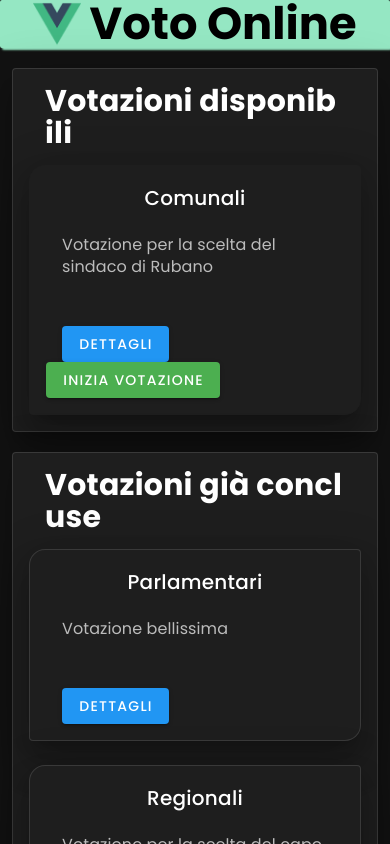
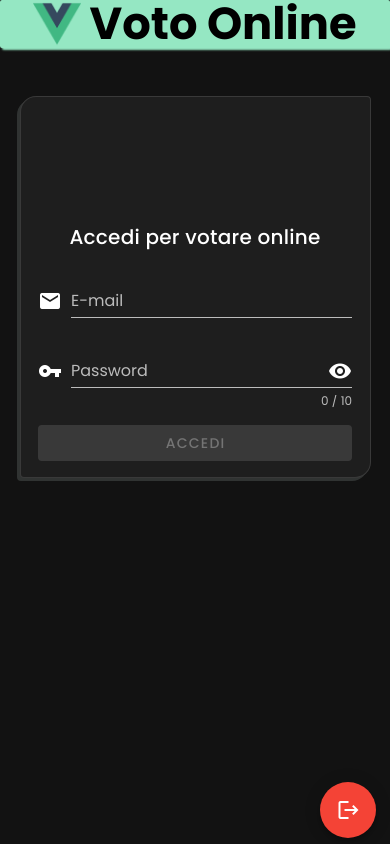
Before and after one commit to ragoale99/VotoOnline-Vue.js, a Vue app: page / in a window 390 px wide. Shown: the top 844 px of the page. Built offline with nearby package versions, Linux system fonts and the light colour scheme.

Commit message:
up store role

```diff
--- a/package.json
+++ b/package.json
@@ -12,6 +12,7 @@
     "core-js": "^3.6.5",
     "material-design-icons-iconfont": "^6.1.0",
     "moment": "^2.29.1",
+    "uuid": "^8.3.2",
     "vue": "^2.6.11",
     "vuetify": "^2.4.0",
     "vuex": "^3.6.2"
--- a/src/App.vue
+++ b/src/App.vue
@@ -2,11 +2,11 @@
 	<v-app>
 		<the-header></the-header>
 		<v-main>
-			<login-page v-if="role === ''" @changeRole="setRole"></login-page>
+			<login-page v-if="getRole === ''"></login-page>
 			<generic-user-content
-				v-if="role === 'genericUser'"
+				v-if="getRole === 'genericUser'"
 			></generic-user-content>
-			<admin-content v-if="role === 'admin'"></admin-content>
+			<admin-content v-if="getRole === 'admin'"></admin-content>
 		</v-main>
 	</v-app>
 </template>
@@ -24,15 +24,9 @@ export default {
 		GenericUserContent,
 		AdminContent,
 	},
-	data() {
-		return {
-			role: "genericUser",
-		};
-	},
-	methods: {
-		setRole(ruolo) {
-			this.role = ruolo;
-			console.log(this.role);
+	computed: {
+		getRole() {
+			return this.$store.getters.getRole;
 		},
 	},
 };
--- a/src/components/GenericUserContent.vue
+++ b/src/components/GenericUserContent.vue
@@ -56,7 +56,7 @@
 														</strong>
 													</li>
 													<li>
-														Data di inizio:
+														Data di fine:
 														<strong
 															>{{ dataFormat(selectedVotation.dateEnd) }}
 														</strong>
@@ -159,7 +159,7 @@
 													</strong>
 												</li>
 												<li>
-													Data di inizio:
+													Data di fine:
 													<strong
 														>{{ dataFormat(selectedVotation.dateEnd) }}
 													</strong>
@@ -207,7 +207,6 @@ export default {
 	},
 	data() {
 		return {
-			votations: this.$store.getters.votationsStored,
 			dialog: false,
 			selectedVotation: "",
 			votationsToDo: "",
@@ -223,31 +222,34 @@ export default {
 		},
 		setVotation(votation) {
 			this.selectedVotation = votation;
-			console.log(this.selectedVotation);
 		},
 		getImgUrl(image) {
 			return require("../assets/images/" + image);
 		},
-		setVotationsToDo(votations) {
+		setVotationsToDo() {
 			/* var today = new Date();   && today <= dateEnd*/
-			return votations.filter((votation) => {
+			return this.getVotations.filter((votation) => {
 				/* const dateEnd = new Date(votation.dataEnd); */
 				return votation.voted === false;
 			});
 		},
-		setVotationsDone(votations) {
-			return votations.filter((votation) => {
+		setVotationsDone() {
+			return this.getVotations.filter((votation) => {
 				return votation.voted !== false;
 			});
 		},
 	},
+	computed: {
+		getVotations() {
+			return this.$store.getters.votationsStored;
+		},
+		getRole() {
+			return this.$store.getters.getRole;
+		},
+	},
 	beforeMount() {
-		this.votationsToDo = this.setVotationsToDo(
-			this.$store.getters.votationsStored
-		);
-		this.votationsDone = this.setVotationsDone(
-			this.$store.getters.votationsStored
-		);
+		this.votationsToDo = this.setVotationsToDo();
+		this.votationsDone = this.setVotationsDone();
 	},
 };
 </script>
--- a/src/components/LoginPage.vue
+++ b/src/components/LoginPage.vue
@@ -73,7 +73,6 @@
 <script>
 import axios from "axios";
 export default {
-	emits: ["changeRole"],
 	data() {
 		return {
 			show: true,
@@ -108,7 +107,7 @@ export default {
 					})
 					.then((response) => {
 						const ruolo = response.data.role;
-						this.$emit("changeRole", ruolo);
+						this.$store.dispatch("setRuolo", { role: ruolo });
 					})
 					.catch((error) => {
 						console.log(error);
@@ -121,7 +120,7 @@ export default {
 					})
 					.then((response) => {
 						const ruolo = response.data.role;
-						this.$emit("changeRole", ruolo);
+						this.$store.dispatch("setRuolo", { role: ruolo });
 					})
 					.catch((error) => {
 						console.log(error);
--- a/src/components/TheHeader.vue
+++ b/src/components/TheHeader.vue
@@ -2,6 +2,13 @@
 	<header>
 		<img src="./../assets/logo.png" alt="logo vue" class="logo mr-2" />
 		<h1>Voto Online</h1>
+		<v-btn color="#FFEE58" class="black--text last mr-4 mt-2" elevation="10">
+			<v-icon dark class="mr-2">logout</v-icon>
+			<strong>Log Out</strong></v-btn
+		>
+		<v-btn class="mx-2 float-btn" fab dark color="red">
+			<v-icon dark>logout</v-icon>
+		</v-btn>
 	</header>
 </template>
 
@@ -25,4 +32,28 @@ h1 {
 .logo {
 	width: 3em;
 }
+
+.last {
+	position: absolute;
+	top: 0;
+	right: 0;
+}
+
+.float-btn {
+	display: none;
+}
+
+@media (max-width: 768px) {
+	.last {
+		display: none;
+	}
+
+	.float-btn {
+		display: block;
+		position: fixed;
+		bottom: 0.4em;
+		right: 0.4em;
+		z-index: 1;
+	}
+}
 </style>
--- a/src/store/actions.js
+++ b/src/store/actions.js
@@ -0,0 +1,5 @@
+export default {
+	setRuolo(context, role) {
+		context.commit("setRuolo", role);
+	},
+};
--- a/src/store/getters.js
+++ b/src/store/getters.js
@@ -2,4 +2,8 @@ export default {
 	votationsStored(state) {
 		return state.votations;
 	},
+
+	getRole(state) {
+		return state.role;
+	},
 };
--- a/src/store/index.js
+++ b/src/store/index.js
@@ -1,5 +1,6 @@
 import Vuex from "vuex";
 import Vue from "vue";
+import { v4 as uuidv4 } from "uuid";
 
 import rootMutations from "./mutations.js";
 import rootActions from "./actions.js";
@@ -16,7 +17,7 @@ export const store = new Vuex.Store({
 		return {
 			votations: [
 				{
-					id: 0,
+					id: uuidv4(),
 					title: "Comunali",
 					description: "Votazione per la scelta del sindaco di Rubano",
 					dateStart: new Date(),
@@ -45,13 +46,13 @@ export const store = new Vuex.Store({
 					],
 				},
 				{
-					id: 1,
+					id: uuidv4(),
 					title: "Parlamentari",
 					description: "Votazione bellissima",
 					dateStart: new Date(),
 					dateEnd: new Date(),
-					voted: true,
-					result: "Movimento 5 Stelle",
+					voted: false,
+					result: "",
 					options: [
 						{
 							imagePath: "fratelli_italia.png",
@@ -64,7 +65,7 @@ export const store = new Vuex.Store({
 					],
 				},
 				{
-					id: 2,
+					id: uuidv4(),
 					title: "Regionali",
 					description: "Votazione per la scelta del capo della regione",
 					dateStart: new Date(),
@@ -97,6 +98,7 @@ export const store = new Vuex.Store({
 					],
 				},
 			],
+			role: "",
 		};
 	},
 	mutations: rootMutations,
--- a/src/store/mutations.js
+++ b/src/store/mutations.js
@@ -0,0 +1,5 @@
+export default {
+	setRuolo(state, payload) {
+		state.role = payload.role;
+	},
+};
```
Also changed, not shown: 1 other file (tests, documents, lock files or other folders).
